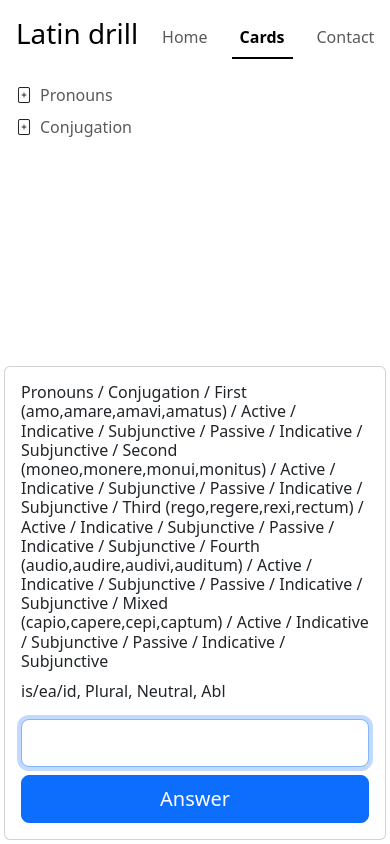
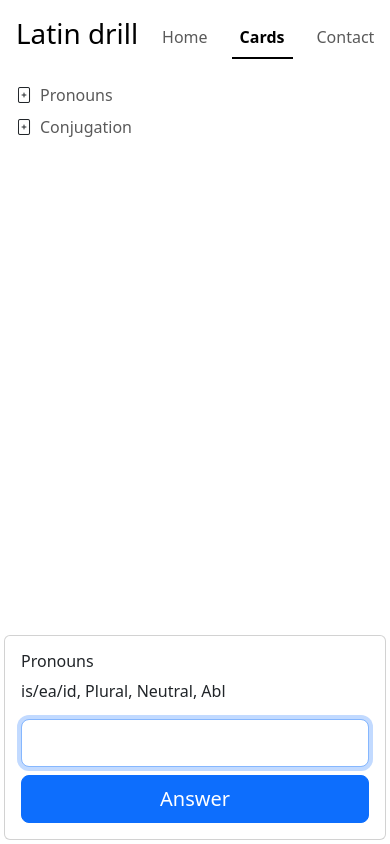
Before and after one commit to viktor-br/latin-drill, a React (Create React App) app: page /cards in a window 390 px wide. Built offline with nearby package versions, Linux system fonts and the light colour scheme.

Commit message:
fix topic title and 100vh in mobile

```diff
--- a/src/App.css
+++ b/src/App.css
@@ -11,6 +11,14 @@
 }
 
 @media only screen and (max-width: 768px) {
+  body {
+    height: -webkit-fill-available;
+  }
+
+  html {
+    height: -webkit-fill-available;
+  }
+
   .cards-navigation .navbar-nav {
     --bs-nav-link-padding-y: 0.25rem;
   }
--- a/src/service/GenerateQuestionsByTopicKeys.ts
+++ b/src/service/GenerateQuestionsByTopicKeys.ts
@@ -41,8 +41,7 @@ function GenerateQuestionsByTopic(
 ): Question[] {
   if (topics !== undefined && topics.length > 0) {
     return topics.reduce((accumulator: Question[], topic) => {
-      parentTopicTitles.push(topic.title);
-      GenerateQuestionsByTopic(topic, parentTopicTitles).map((question) =>
+      GenerateQuestionsByTopic(topic, [...parentTopicTitles, topic.title]).map((question) =>
         accumulator.push(question),
       );
 
```
